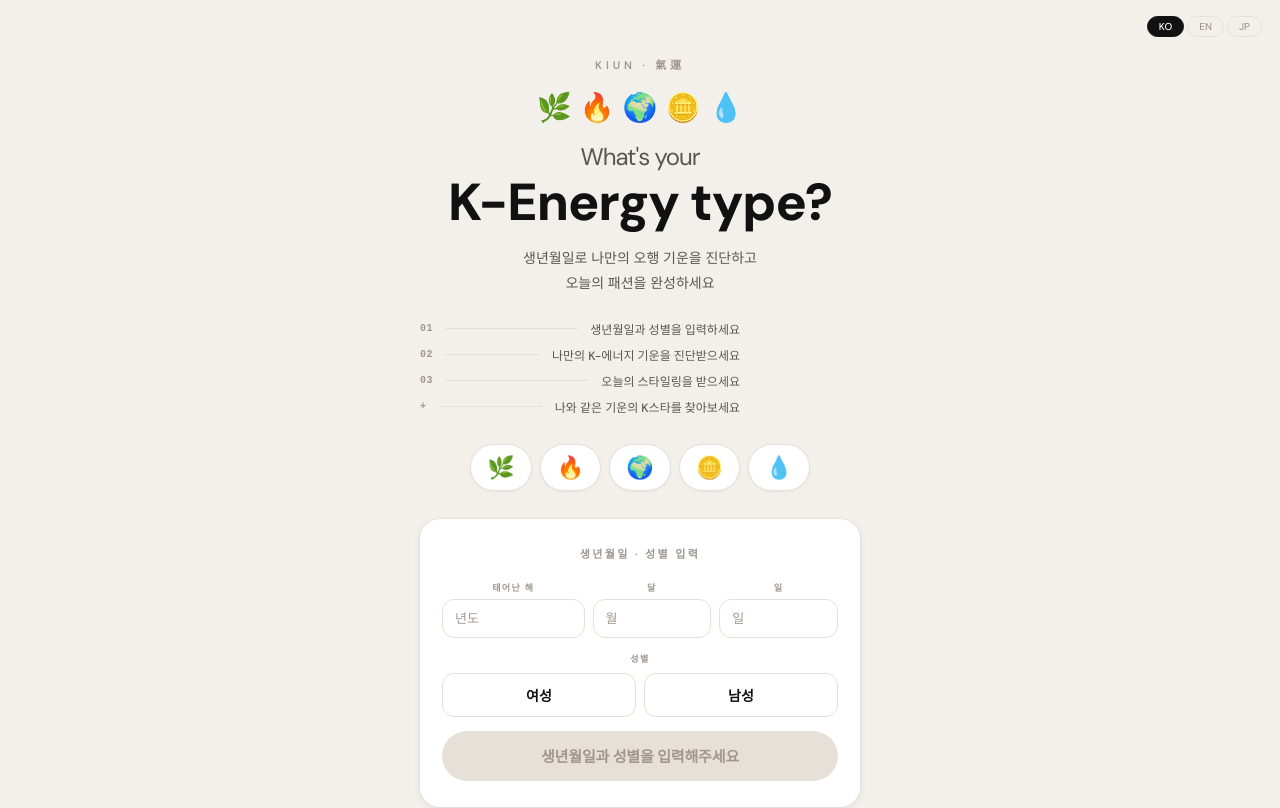
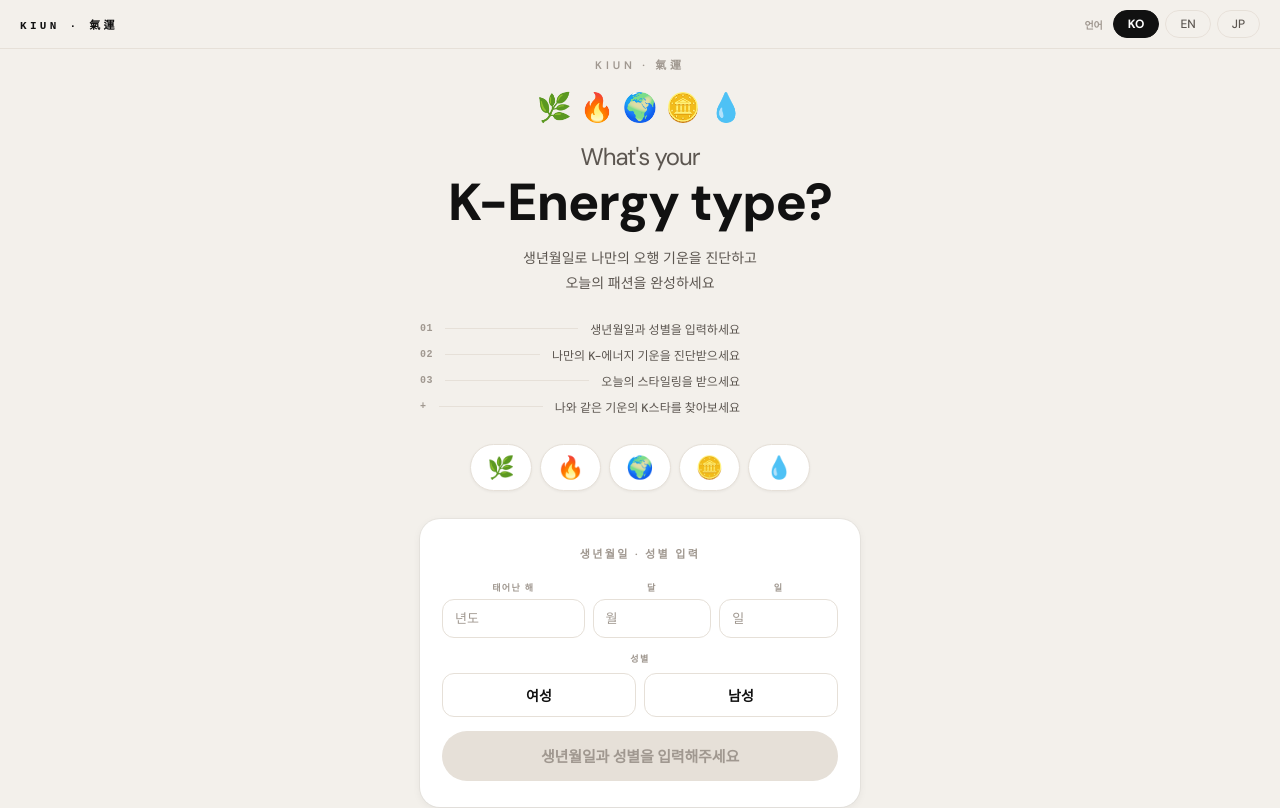
Before and after one commit to intelier/kiun, a React (Vite) app: page / in a window 1280 px wide. Shown: the top 808 px of the page. Built offline with nearby package versions, Linux system fonts and the light colour scheme.

Commit message:
Update App.jsx

```diff
--- a/src/App.jsx
+++ b/src/App.jsx
@@ -20,19 +20,19 @@ var MON={KO:["1월","2월","3월","4월","5월","6월","7월","8월","9월","10
 
 // ── 오행 데이터 ────────────────────────────────────────
 var EL={
-  mok:{hanja:"木",emoji:"🌿",name:{KO:"목 (木)",EN:"Wood (木)",JP:"木 (もく)"},type:{KO:"초록 숲 에너지",EN:"Green Forest Energy",JP:"緑の森エネルギー"},desc:{KO:"성장하고 뻗어나가는 기운. 자유롭고 창의적입니다.",EN:"Endlessly growing energy. Creative and free-spirited.",JP:"成長し広がる気運。自由で創造的です。"},colors:{KO:["포레스트그린","올리브","민트"],EN:["Forest Green","Olive","Mint"],JP:["フォレストグリーン","オリーブ","ミント"]},hex:["#3D6B4F","#6A9A70","#7BBFB5"],avoid:{KO:"화이트 계열",EN:"White tones",JP:"ホワイト系"},mat:{KO:"린넨 · 면 · 오가닉",EN:"Linen · Cotton · Organic",JP:"リネン・コットン・オーガニック"},styles:{KO:["와이드 팬츠","린넨 셔츠","맥시 원피스","오버핏 자켓"],EN:["Wide Pants","Linen Shirt","Maxi Dress","Oversized Jacket"],JP:["ワイドパンツ","リネンシャツ","マキシワンピース","オーバーサイズジャケット"]},
+  mok:{hanja:"木",emoji:"🌿",symbol:{emoji:"💚",KO:"나뭇잎 이어링 · 녹색 재스퍼",EN:"Leaf Earrings · Green Jasper",JP:"リーフピアス · グリーンジャスパー"},name:{KO:"목 (木)",EN:"Wood (木)",JP:"木 (もく)"},type:{KO:"초록 숲 에너지",EN:"Green Forest Energy",JP:"緑の森エネルギー"},desc:{KO:"성장하고 뻗어나가는 기운. 자유롭고 창의적입니다.",EN:"Endlessly growing energy. Creative and free-spirited.",JP:"成長し広がる気運。自由で創造的です。"},colors:{KO:["포레스트그린","올리브","민트"],EN:["Forest Green","Olive","Mint"],JP:["フォレストグリーン","オリーブ","ミント"]},hex:["#3D6B4F","#6A9A70","#7BBFB5"],avoid:{KO:"화이트 계열",EN:"White tones",JP:"ホワイト系"},mat:{KO:"린넨 · 면 · 오가닉",EN:"Linen · Cotton · Organic",JP:"リネン・コットン・オーガニック"},styles:{KO:["와이드 팬츠","린넨 셔츠","맥시 원피스","오버핏 자켓"],EN:["Wide Pants","Linen Shirt","Maxi Dress","Oversized Jacket"],JP:["ワイドパンツ","リネンシャツ","マキシワンピース","オーバーサイズジャケット"]},
     products:[{KO:"올리브 와이드 팬츠",EN:"Olive Wide Pants",JP:"オリーブワイドパンツ",price:"₩49,000",tag:{KO:"핵심 추천",EN:"Top Pick",JP:"イチ推し"},kw:"olive wide pants"},{KO:"포레스트 맥시 원피스",EN:"Forest Maxi Dress",JP:"フォレストマキシワンピース",price:"₩65,000",tag:{KO:"베스트",EN:"Best",JP:"ベスト"},kw:"green maxi dress"},{KO:"민트 린넨 셔츠",EN:"Mint Linen Shirt",JP:"ミントリネンシャツ",price:"₩38,000",tag:{KO:"데일리",EN:"Daily",JP:"デイリー"},kw:"mint linen shirt"}],
     frag:"KIUN 01",fragNotes:{KO:"삼나무 · 베티버 · 그린티",EN:"Cedarwood · Vetiver · Green Tea",JP:"シダー · ベチバー · グリーンティー"},fragStory:{KO:"숲의 기운을 두르다",EN:"Wear the forest spirit",JP:"森の気運を纏う"},fragPrice:"₩89,000"},
-  hwa:{hanja:"火",emoji:"🔥",name:{KO:"화 (火)",EN:"Fire (火)",JP:"火 (か)"},type:{KO:"불꽃 에너지",EN:"Flame Energy",JP:"炎エネルギー"},desc:{KO:"열정적이고 강렬한 기운. 어디서든 존재감을 발휘합니다.",EN:"Passionate and intense energy. You radiate presence wherever you go.",JP:"情熱的で強烈な気運。どこでも存在感を発揮します。"},colors:{KO:["버밀리온레드","코랄","핫핑크"],EN:["Vermilion Red","Coral","Hot Pink"],JP:["バーミリオン","コーラル","ホットピンク"]},hex:["#CC3333","#E8704A","#D63B7A"],avoid:{KO:"블랙·딥네이비",EN:"Black · Deep Navy",JP:"ブラック · ディープネイビー"},mat:{KO:"새틴 · 실크 · 광택소재",EN:"Satin · Silk · Glossy Fabric",JP:"サテン · シルク · 光沢素材"},styles:{KO:["레드 코트","오프숄더 탑","미니 스커트","새틴 블라우스"],EN:["Red Coat","Off-Shoulder Top","Mini Skirt","Satin Blouse"],JP:["レッドコート","オフショルダートップ","ミニスカート","サテンブラウス"]},
+  hwa:{hanja:"火",emoji:"🔥",symbol:{emoji:"🔴",KO:"루비 · 코랄 비즈 팔찌",EN:"Ruby · Coral Bead Bracelet",JP:"ルビー · コーラルビーズ"},name:{KO:"화 (火)",EN:"Fire (火)",JP:"火 (か)"},type:{KO:"불꽃 에너지",EN:"Flame Energy",JP:"炎エネルギー"},desc:{KO:"열정적이고 강렬한 기운. 어디서든 존재감을 발휘합니다.",EN:"Passionate and intense energy. You radiate presence wherever you go.",JP:"情熱的で強烈な気運。どこでも存在感を発揮します。"},colors:{KO:["버밀리온레드","코랄","핫핑크"],EN:["Vermilion Red","Coral","Hot Pink"],JP:["バーミリオン","コーラル","ホットピンク"]},hex:["#CC3333","#E8704A","#D63B7A"],avoid:{KO:"블랙·딥네이비",EN:"Black · Deep Navy",JP:"ブラック · ディープネイビー"},mat:{KO:"새틴 · 실크 · 광택소재",EN:"Satin · Silk · Glossy Fabric",JP:"サテン · シルク · 光沢素材"},styles:{KO:["레드 코트","오프숄더 탑","미니 스커트","새틴 블라우스"],EN:["Red Coat","Off-Shoulder Top","Mini Skirt","Satin Blouse"],JP:["レッドコート","オフショルダートップ","ミニスカート","サテンブラウス"]},
     products:[{KO:"버밀리온 테일러드 코트",EN:"Vermilion Tailored Coat",JP:"バーミリオンコート",price:"₩129,000",tag:{KO:"시그니처",EN:"Signature",JP:"シグネチャー"},kw:"red tailored coat"},{KO:"코랄 새틴 블라우스",EN:"Coral Satin Blouse",JP:"コーラルサテンブラウス",price:"₩55,000",tag:{KO:"핵심 추천",EN:"Top Pick",JP:"イチ推し"},kw:"coral satin blouse"},{KO:"레드 미니 스커트",EN:"Red Mini Skirt",JP:"レッドミニスカート",price:"₩42,000",tag:{KO:"베스트",EN:"Best",JP:"ベスト"},kw:"red mini skirt"}],
     frag:"KIUN 02",fragNotes:{KO:"블랙페퍼 · 장미 · 앰버",EN:"Black Pepper · Rose · Amber",JP:"ブラックペッパー · ローズ · アンバー"},fragStory:{KO:"불꽃의 기운을 내뿜다",EN:"Radiate the flame spirit",JP:"炎の気運を放つ"},fragPrice:"₩89,000"},
-  to:{hanja:"土",emoji:"🌍",name:{KO:"토 (土)",EN:"Earth (土)",JP:"土 (ど)"},type:{KO:"대지 에너지",EN:"Earth Energy",JP:"大地エネルギー"},desc:{KO:"안정적이고 신뢰감 있는 기운. 모든 것의 중심이 됩니다.",EN:"Stable and trustworthy energy. You are the anchor people rely on.",JP:"安定感と信頼感のある気運。皆の中心となります。"},colors:{KO:["카멜","베이지","머스타드"],EN:["Camel","Beige","Mustard"],JP:["キャメル","ベージュ","マスタード"]},hex:["#B5783A","#D4B896","#C8A020"],avoid:{KO:"초록 계열",EN:"Green tones",JP:"グリーン系"},mat:{KO:"울 · 코듀로이 · 데님",EN:"Wool · Corduroy · Denim",JP:"ウール · コーデュロイ · デニム"},styles:{KO:["트렌치코트","슬랙스 세트업","울 니트","카디건"],EN:["Trench Coat","Set-up Slacks","Wool Knit","Cardigan"],JP:["トレンチコート","セットアップスラックス","ウールニット","カーディガン"]},
+  to:{hanja:"土",emoji:"🌍",symbol:{emoji:"🟤",KO:"타이거아이 · 황동 뱅글",EN:"Tiger Eye · Brass Bangle",JP:"タイガーアイ · ブラスバングル"},name:{KO:"토 (土)",EN:"Earth (土)",JP:"土 (ど)"},type:{KO:"대지 에너지",EN:"Earth Energy",JP:"大地エネルギー"},desc:{KO:"안정적이고 신뢰감 있는 기운. 모든 것의 중심이 됩니다.",EN:"Stable and trustworthy energy. You are the anchor people rely on.",JP:"安定感と信頼感のある気運。皆の中心となります。"},colors:{KO:["카멜","베이지","머스타드"],EN:["Camel","Beige","Mustard"],JP:["キャメル","ベージュ","マスタード"]},hex:["#B5783A","#D4B896","#C8A020"],avoid:{KO:"초록 계열",EN:"Green tones",JP:"グリーン系"},mat:{KO:"울 · 코듀로이 · 데님",EN:"Wool · Corduroy · Denim",JP:"ウール · コーデュロイ · デニム"},styles:{KO:["트렌치코트","슬랙스 세트업","울 니트","카디건"],EN:["Trench Coat","Set-up Slacks","Wool Knit","Cardigan"],JP:["トレンチコート","セットアップスラックス","ウールニット","カーディガン"]},
     products:[{KO:"카멜 클래식 트렌치코트",EN:"Camel Trench Coat",JP:"キャメルトレンチコート",price:"₩159,000",tag:{KO:"시그니처",EN:"Signature",JP:"シグネチャー"},kw:"camel trench coat"},{KO:"베이지 세트업 슬랙스",EN:"Beige Set-up Slacks",JP:"ベージュセットアップスラックス",price:"₩72,000",tag:{KO:"핵심 추천",EN:"Top Pick",JP:"イチ推し"},kw:"beige set up slacks"},{KO:"머스타드 울 니트",EN:"Mustard Wool Knit",JP:"マスタードウールニット",price:"₩58,000",tag:{KO:"베스트",EN:"Best",JP:"ベスト"},kw:"mustard knit sweater"}],
     frag:"KIUN 03",fragNotes:{KO:"카다몸 · 샌달우드 · 바닐라",EN:"Cardamom · Sandalwood · Vanilla",JP:"カルダモン · サンダルウッド · バニラ"},fragStory:{KO:"대지의 기운을 품다",EN:"Embrace the earth spirit",JP:"大地の気運を抱く"},fragPrice:"₩89,000"},
-  geum:{hanja:"金",emoji:"🪙",name:{KO:"금 (金)",EN:"Metal (金)",JP:"金 (きん)"},type:{KO:"백금 에너지",EN:"Metal Energy",JP:"白金エネルギー"},desc:{KO:"정제되고 날카로운 기운. 완벽함을 추구합니다.",EN:"Refined and sharp energy. You cut through noise with precision.",JP:"洗練された鋭い気運。完璧を追求します。"},colors:{KO:["오프화이트","실버그레이","샴페인골드"],EN:["Off-White","Silver Gray","Champagne Gold"],JP:["オフホワイト","シルバーグレー","シャンパンゴールド"]},hex:["#F0EDE4","#A8A8A8","#C8A96E"],avoid:{KO:"레드·오렌지",EN:"Red · Orange",JP:"レッド · オレンジ"},mat:{KO:"가죽 · 메탈릭 패브릭",EN:"Leather · Metallic Fabric",JP:"レザー · メタリックファブリック"},styles:{KO:["테일러드 수트","슬림 슬랙스","미니멀 재킷","실버 액세서리"],EN:["Tailored Suit","Slim Slacks","Minimal Jacket","Silver Accessories"],JP:["テーラードスーツ","スリムスラックス","ミニマルジャケット","シルバーアクセサリー"]},
+  geum:{hanja:"金",emoji:"🪙",symbol:{emoji:"🤍",KO:"문스톤 · 진주 이어링",EN:"Moonstone · Pearl Earrings",JP:"ムーンストーン · パールピアス"},name:{KO:"금 (金)",EN:"Metal (金)",JP:"金 (きん)"},type:{KO:"백금 에너지",EN:"Metal Energy",JP:"白金エネルギー"},desc:{KO:"정제되고 날카로운 기운. 완벽함을 추구합니다.",EN:"Refined and sharp energy. You cut through noise with precision.",JP:"洗練された鋭い気運。完璧を追求します。"},colors:{KO:["오프화이트","실버그레이","샴페인골드"],EN:["Off-White","Silver Gray","Champagne Gold"],JP:["オフホワイト","シルバーグレー","シャンパンゴールド"]},hex:["#F0EDE4","#A8A8A8","#C8A96E"],avoid:{KO:"레드·오렌지",EN:"Red · Orange",JP:"レッド · オレンジ"},mat:{KO:"가죽 · 메탈릭 패브릭",EN:"Leather · Metallic Fabric",JP:"レザー · メタリックファブリック"},styles:{KO:["테일러드 수트","슬림 슬랙스","미니멀 재킷","실버 액세서리"],EN:["Tailored Suit","Slim Slacks","Minimal Jacket","Silver Accessories"],JP:["テーラードスーツ","スリムスラックス","ミニマルジャケット","シルバーアクセサリー"]},
     products:[{KO:"오프화이트 테일러드 재킷",EN:"Off-White Tailored Jacket",JP:"オフホワイトジャケット",price:"₩138,000",tag:{KO:"시그니처",EN:"Signature",JP:"シグネチャー"},kw:"white tailored jacket"},{KO:"실버 체인 목걸이",EN:"Silver Chain Necklace",JP:"シルバーチェーンネックレス",price:"₩28,000",tag:{KO:"액세서리",EN:"Accessory",JP:"アクセサリー"},kw:"silver chain necklace"},{KO:"아이보리 슬림 슬랙스",EN:"Ivory Slim Slacks",JP:"アイボリースリムスラックス",price:"₩62,000",tag:{KO:"베스트",EN:"Best",JP:"ベスト"},kw:"ivory slim slacks"}],
     frag:"KIUN 04",fragNotes:{KO:"화이트티 · 아이리스 · 화이트머스크",EN:"White Tea · Iris · White Musk",JP:"ホワイトティー · アイリス · ホワイトムスク"},fragStory:{KO:"정제된 기운을 새기다",EN:"Engrave the refined spirit",JP:"洗練された気運を刻む"},fragPrice:"₩89,000"},
-  su:{hanja:"水",emoji:"💧",name:{KO:"수 (水)",EN:"Water (水)",JP:"水 (すい)"},type:{KO:"심해 에너지",EN:"Deep Sea Energy",JP:"深海エネルギー"},desc:{KO:"깊고 신비로운 기운. 지혜롭고 유연합니다.",EN:"Deep and mysterious energy. You flow with wisdom and grace.",JP:"深く神秘的な気運。賢く柔軟です。"},colors:{KO:["딥네이비","차콜","인디고"],EN:["Deep Navy","Charcoal","Indigo"],JP:["ディープネイビー","チャコール","インディゴ"]},hex:["#1A2D4F","#3A3A3A","#2E3A6E"],avoid:{KO:"베이지·노랑",EN:"Beige · Yellow",JP:"ベージュ · イエロー"},mat:{KO:"벨벳 · 쉬폰 · 실크혼방",EN:"Velvet · Chiffon · Silk Blend",JP:"ベルベット · シフォン · シルクブレンド"},styles:{KO:["드레이프 원피스","플리츠 스커트","벨벳 자켓","다크 레이어링"],EN:["Drape Dress","Pleated Skirt","Velvet Jacket","Dark Layering"],JP:["ドレープワンピース","プリーツスカート","ベルベットジャケット","ダークレイヤリング"]},
+  su:{hanja:"水",emoji:"💧",symbol:{emoji:"🔵",KO:"아쿠아마린 · 블랙 오닉스",EN:"Aquamarine · Black Onyx",JP:"アクアマリン · ブラックオニキス"},name:{KO:"수 (水)",EN:"Water (水)",JP:"水 (すい)"},type:{KO:"심해 에너지",EN:"Deep Sea Energy",JP:"深海エネルギー"},desc:{KO:"깊고 신비로운 기운. 지혜롭고 유연합니다.",EN:"Deep and mysterious energy. You flow with wisdom and grace.",JP:"深く神秘的な気運。賢く柔軟です。"},colors:{KO:["딥네이비","차콜","인디고"],EN:["Deep Navy","Charcoal","Indigo"],JP:["ディープネイビー","チャコール","インディゴ"]},hex:["#1A2D4F","#3A3A3A","#2E3A6E"],avoid:{KO:"베이지·노랑",EN:"Beige · Yellow",JP:"ベージュ · イエロー"},mat:{KO:"벨벳 · 쉬폰 · 실크혼방",EN:"Velvet · Chiffon · Silk Blend",JP:"ベルベット · シフォン · シルクブレンド"},styles:{KO:["드레이프 원피스","플리츠 스커트","벨벳 자켓","다크 레이어링"],EN:["Drape Dress","Pleated Skirt","Velvet Jacket","Dark Layering"],JP:["ドレープワンピース","プリーツスカート","ベルベットジャケット","ダークレイヤリング"]},
     products:[{KO:"딥네이비 드레이프 원피스",EN:"Deep Navy Drape Dress",JP:"ディープネイビードレープワンピース",price:"₩88,000",tag:{KO:"시그니처",EN:"Signature",JP:"シグネチャー"},kw:"navy drape dress"},{KO:"차콜 플리츠 롱스커트",EN:"Charcoal Pleated Skirt",JP:"チャコールプリーツスカート",price:"₩55,000",tag:{KO:"핵심 추천",EN:"Top Pick",JP:"イチ推し"},kw:"charcoal pleated skirt"},{KO:"블랙 벨벳 크롭 자켓",EN:"Black Velvet Crop Jacket",JP:"ブラックベルベットクロップジャケット",price:"₩98,000",tag:{KO:"베스트",EN:"Best",JP:"ベスト"},kw:"black velvet jacket"}],
     frag:"KIUN 05",fragNotes:{KO:"아쿠아틱 · 바이올렛 · 앰버그리스",EN:"Aquatic · Violet · Ambergris",JP:"アクアティック · バイオレット · アンバーグリス"},fragStory:{KO:"깊은 기운을 흐르다",EN:"Flow with the deep spirit",JP:"深い気運を流れる"},fragPrice:"₩89,000"},
 };
@@ -175,7 +175,14 @@ var TX={
 
 // ── UI 컴포넌트 ────────────────────────────────────────
 function LT({lang,onChange}){
-  return <div style={{display:"flex",gap:3}}>{["KO","EN","JP"].map(function(l){return(<button key={l} onClick={function(){onChange(l);}} style={{background:lang===l?BLACK:"transparent",color:lang===l?WHITE:MUTED,border:"1px solid "+(lang===l?BLACK:BORDER),borderRadius:RD,padding:"3px 11px",fontSize:10,cursor:"pointer",fontFamily:"'DM Sans',sans-serif",fontWeight:500}}>{l}</button>);})}</div>;
+  return(
+    <div style={{display:"flex",alignItems:"center",gap:6}}>
+      <span style={{fontSize:9,color:MUTED,fontFamily:"monospace",letterSpacing:".15em",fontWeight:600}}>LANGUAGE</span>
+      <div style={{display:"flex",gap:3}}>
+        {["KO","EN","JP"].map(function(l){return(<button key={l} onClick={function(){onChange(l);}} style={{background:lang===l?BLACK:"transparent",color:lang===l?WHITE:MUTED,border:"1px solid "+(lang===l?BLACK:BORDER),borderRadius:RD,padding:"3px 11px",fontSize:10,cursor:"pointer",fontFamily:"'DM Sans',sans-serif",fontWeight:500}}>{l}</button>);})}
+      </div>
+    </div>
+  );
 }
 
 function Card({children,style}){return <div style={Object.assign({background:WHITE,borderRadius:16,padding:18,marginBottom:12,boxShadow:SHD},style||{})}>{children}</div>;}
@@ -521,7 +528,26 @@ function Landing({lang,setLang,onDone}){
   function ss(v){return{width:"100%",background:WHITE,border:"1.5px solid "+(v?BLACK:BORDER),borderRadius:12,padding:"11px 12px",color:v?BLACK:MUTED,fontSize:13,cursor:"pointer",fontFamily:"'DM Sans',sans-serif",fontWeight:500,appearance:"none",WebkitAppearance:"none"};}
   return(
     <div style={{minHeight:"100vh",background:BG,display:"flex",flexDirection:"column",alignItems:"center",justifyContent:"center",padding:"56px 22px 40px",fontFamily:"'DM Sans',sans-serif"}}>
-      <div style={{position:"fixed",top:16,right:18,zIndex:100}}><LT lang={lang} onChange={setLang}/></div>
+      <div style={{position:"fixed",top:0,left:0,right:0,zIndex:100,background:"rgba(243,240,235,0.95)",backdropFilter:"blur(8px)",borderBottom:"1px solid "+BORDER,padding:"10px 20px",display:"flex",alignItems:"center",justifyContent:"space-between"}}>
+        <span style={{fontSize:11,letterSpacing:".3em",color:BLACK,fontFamily:"monospace",fontWeight:700}}>KIUN · 氣運</span>
+        <div style={{display:"flex",alignItems:"center",gap:6}}>
+          <span style={{fontSize:10,color:MUTED,fontFamily:"'DM Sans',sans-serif",fontWeight:600,marginRight:4}}>
+            {lang==="KO"?"언어":lang==="JP"?"言語":"Language"}
+          </span>
+          {["KO","EN","JP"].map(function(l){
+            return(
+              <button key={l} onClick={function(){setLang(l);}}
+                style={{background:lang===l?BLACK:"transparent",color:lang===l?WHITE:SUB,
+                        border:"1.5px solid "+(lang===l?BLACK:BORDER),borderRadius:RD,
+                        padding:"5px 14px",fontSize:12,cursor:"pointer",
+                        fontFamily:"'DM Sans',sans-serif",fontWeight:lang===l?700:500,
+                        transition:"all .15s"}}>
+                {l}
+              </button>
+            );
+          })}
+        </div>
+      </div>
       <div style={{width:"100%",maxWidth:440,textAlign:"center"}}>
         <div style={{fontSize:11,color:MUTED,letterSpacing:".35em",marginBottom:22,fontWeight:600}}>KIUN · 氣運</div>
         <div style={{display:"flex",justifyContent:"center",gap:8,marginBottom:22}}>{["🌿","🔥","🌍","🪙","💧"].map(function(em){return <span key={em} style={{fontSize:28,lineHeight:1}}>{em}</span>;})}</div>
@@ -728,6 +754,34 @@ function Dashboard({myElId,myElStem,myGender,lang,setLang,onReset}){
         {tab==="today"&&(
           <div>
             <div style={{fontSize:11,color:MUTED,textAlign:"center",marginBottom:18,fontWeight:500}}>{dateStr}</div>
+
+            {/* 에너지 히어로 카드 */}
+            <Card style={{textAlign:"center",marginBottom:16,background:BLACK,color:WHITE}}>
+              <div style={{fontSize:72,marginBottom:4,lineHeight:1}}>{e.emoji}</div>
+              <div style={{fontSize:24,fontWeight:800,color:WHITE,marginBottom:4,letterSpacing:"-.02em"}}>{e.name[lang]}</div>
+              <div style={{fontSize:12,color:"rgba(255,255,255,0.5)",marginBottom:20}}>{e.type[lang]}</div>
+
+              {/* 대표 장신구 심볼 */}
+              <div style={{background:"rgba(255,255,255,0.08)",borderRadius:14,padding:"16px 20px",marginBottom:16}}>
+                <div style={{fontSize:9,color:"rgba(255,255,255,0.4)",letterSpacing:".2em",textTransform:"uppercase",marginBottom:10,fontFamily:"monospace",fontWeight:600}}>
+                  {lang==="KO"?"나의 기운 장신구":lang==="JP"?"気運アクセサリー":"Energy Accessory"}
+                </div>
+                <div style={{fontSize:48,marginBottom:8}}>{e.symbol.emoji}</div>
+                <div style={{fontSize:14,color:WHITE,fontWeight:700,marginBottom:2}}>{e.symbol[lang]}</div>
+              </div>
+
+              {/* 컬러 팔레트 */}
+              <div style={{display:"flex",justifyContent:"center",gap:8}}>
+                {e.hex.map(function(h,i){
+                  return(
+                    <div key={h} style={{display:"flex",flexDirection:"column",alignItems:"center",gap:4}}>
+                      <div style={{width:32,height:32,borderRadius:"50%",background:h,border:"2px solid rgba(255,255,255,0.2)"}}></div>
+                      <span style={{fontSize:9,color:"rgba(255,255,255,0.4)",fontFamily:"monospace"}}>{e.colors[lang][i]}</span>
+                    </div>
+                  );
+                })}
+              </div>
+            </Card>
             <div style={{display:"grid",gridTemplateColumns:"1fr 1fr",gap:10,marginBottom:12}}>
               <Card style={{textAlign:"center",marginBottom:0}}><Lbl>{t.myEl}</Lbl><div style={{fontSize:36,marginBottom:6}}>{e.emoji}</div><div style={{fontSize:15,color:BLACK,fontWeight:700,marginBottom:3}}>{e.name[lang]}</div><div style={{fontSize:11,color:SUB}}>{t.stem(myElStem)}</div><div style={{fontSize:9,color:MUTED,marginTop:2}}>{t.fixEl}</div></Card>
               <Card style={{textAlign:"center",marginBottom:0}}><Lbl>{t.tdEl} · {ij.label}</Lbl><div style={{fontSize:36,marginBottom:6}}>{td.emoji}</div><div style={{fontSize:15,color:BLACK,fontWeight:700,marginBottom:3}}>{td.name[lang]}</div><div style={{fontSize:11,color:SUB}}>{td.type[lang]}</div><div style={{fontSize:9,color:MUTED,marginTop:2}}>{t.dayEl}</div></Card>
@@ -744,6 +798,34 @@ function Dashboard({myElId,myElStem,myGender,lang,setLang,onReset}){
               <p style={{fontSize:13,color:SUB,lineHeight:1.8,margin:0}}>{REL_MSG[rel][lang]}</p>
             </Card>
             <ElRelSection myElId={myElId} lang={lang} t={t}/>
+
+            {/* 나의 기운 장신구 */}
+            {(function(){
+              var myAcc=ACC[myElId];
+              var items=myAcc.items[lang].slice(0,3);
+              var kws=myAcc.kw[lang];
+              var lbl={KO:"나의 기운 장신구 — "+e.name.KO,EN:"My K-Energy Accessories — "+e.name.EN,JP:"私の気運アクセサリー — "+e.name.JP}[lang];
+              var searchLbl={KO:"검색",EN:"Search",JP:"検索"}[lang];
+              function sUrl(kw){return"https://www.musinsa.com/search/goods?q="+encodeURIComponent(kw);}
+              return(
+                <Card>
+                  <Lbl>{lbl}</Lbl>
+                  <div style={{display:"flex",flexDirection:"column",gap:7}}>
+                    {items.map(function(item,i){
+                      return(
+                        <div key={item} style={{display:"flex",justifyContent:"space-between",alignItems:"center",padding:"9px 13px",border:"1.5px solid "+BORDER,borderRadius:12,background:BG}}>
+                          <span style={{fontSize:13,color:BLACK}}>— {item}</span>
+                          <a href={sUrl(kws[i]||item)} target="_blank" rel="noreferrer"
+                            style={{background:BLACK,color:WHITE,borderRadius:RD,padding:"4px 13px",fontSize:11,fontFamily:"'DM Sans',sans-serif",fontWeight:600,textDecoration:"none",whiteSpace:"nowrap"}}>
+                            {searchLbl} →
+                          </a>
+                        </div>
+                      );
+                    })}
+                  </div>
+                </Card>
+              );
+            })()}
             {/* K-스타 */}
             <Card>
               <div style={{display:"flex",justifyContent:"space-between",alignItems:"center",marginBottom:14}}>
```
